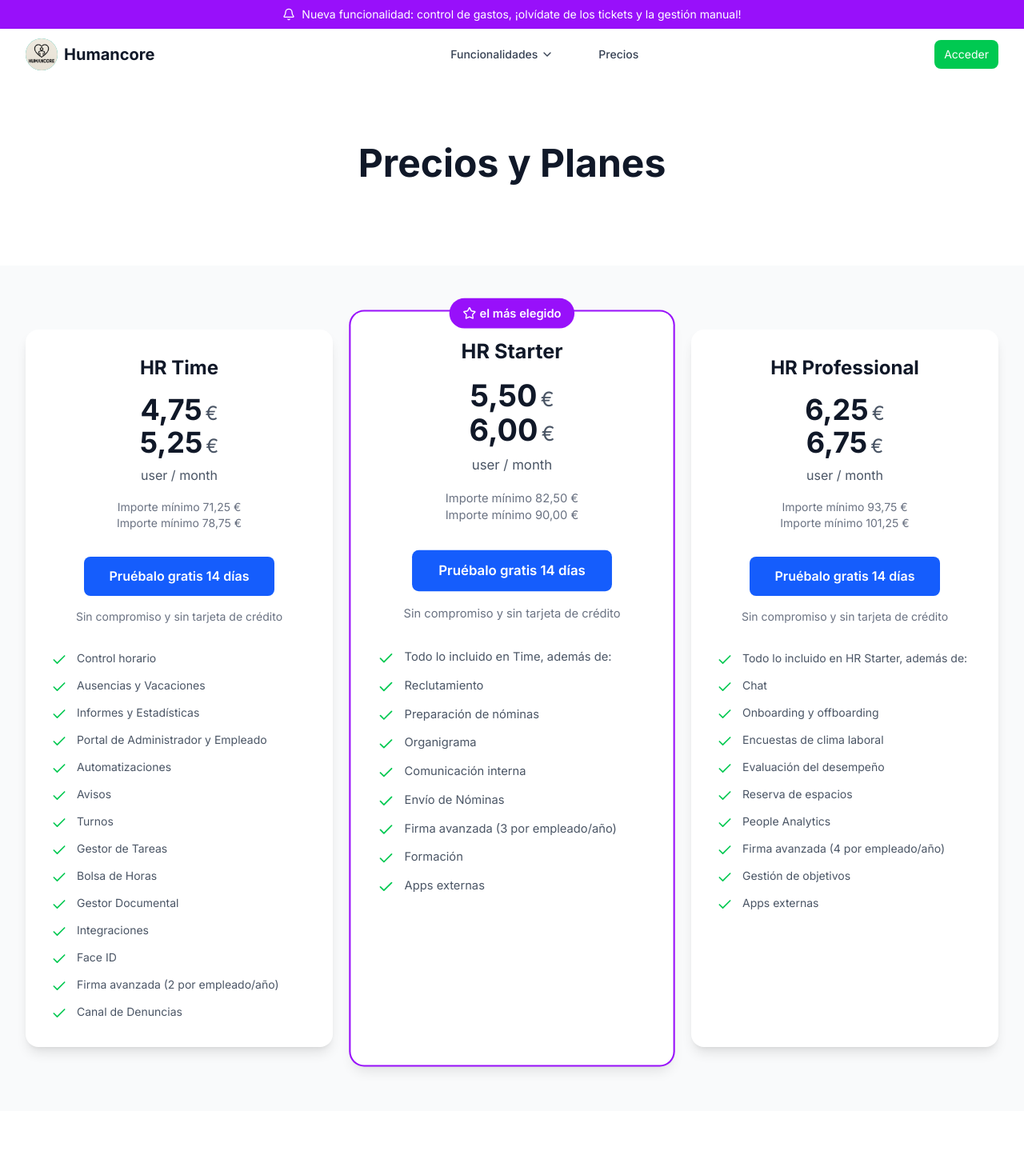
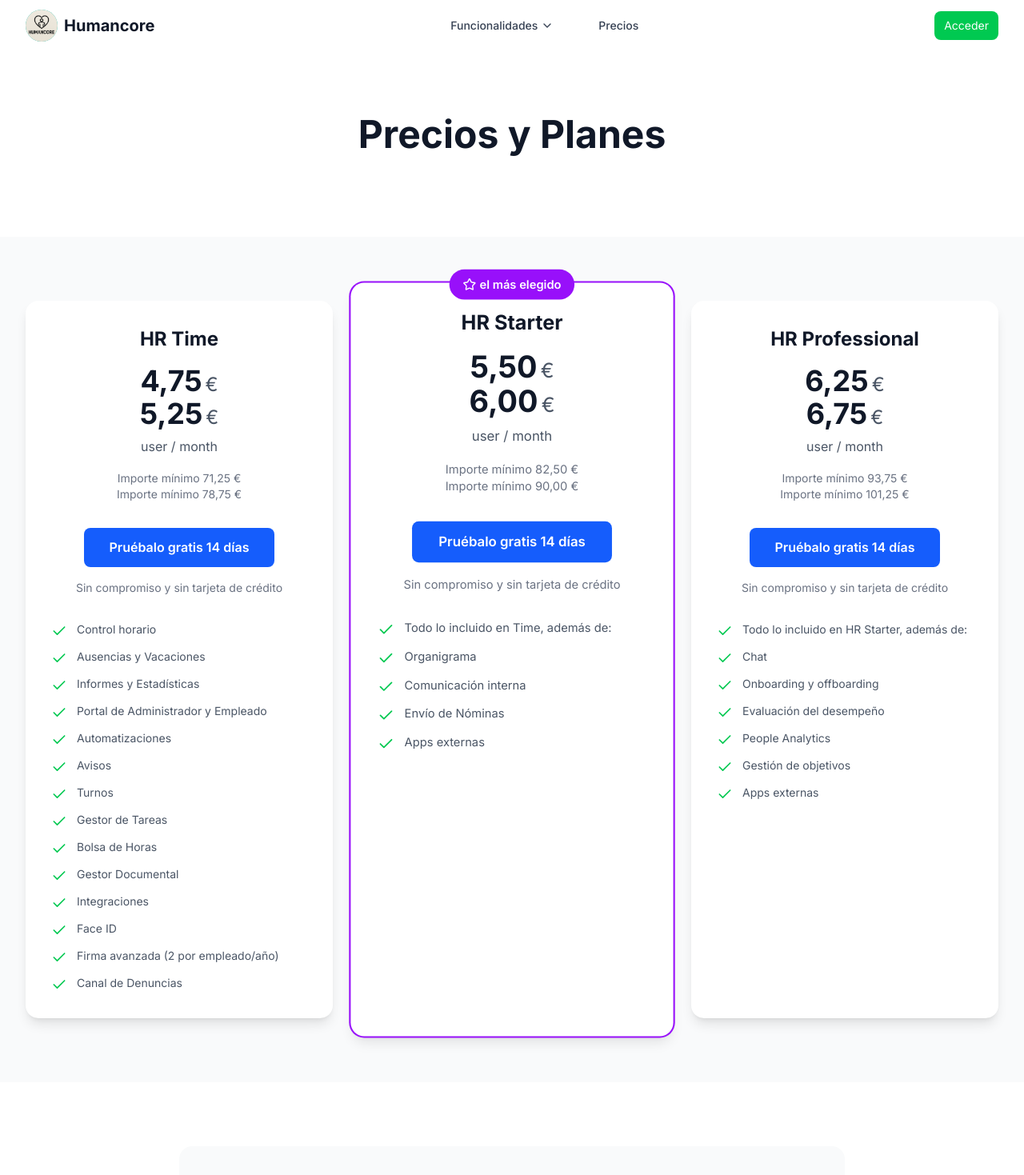
Before and after one commit to alpb178/landing-page-tikneo, a Next.js app: page /pricing in a window 1280 px wide. Shown: the top 1469 px of the page at 80% size. Built offline with nearby package versions, Linux system fonts and the light colour scheme.

Commit message:
Update components: simplify Header, Hero, Features and Pricing pages

```diff
--- a/src/app/pricing/page.tsx
+++ b/src/app/pricing/page.tsx
@@ -40,13 +40,9 @@
       minAnnual: "82,50 €",
       features: [
         "Todo lo incluido en Time, además de:",
-        "Reclutamiento",
-        "Preparación de nóminas",
         "Organigrama",
         "Comunicación interna",
         "Envío de Nóminas",
-        "Firma avanzada (3 por empleado/año)",
-        "Formación",
         "Apps externas",
       ],
       popular: true,
@@ -63,11 +59,8 @@
         "Todo lo incluido en HR Starter, además de:",
         "Chat",
         "Onboarding y offboarding",
-        "Encuestas de clima laboral",
         "Evaluación del desempeño",
-        "Reserva de espacios",
         "People Analytics",
-        "Firma avanzada (4 por empleado/año)",
         "Gestión de objetivos",
         "Apps externas",
       ],
--- a/src/components/Features.tsx
+++ b/src/components/Features.tsx
@@ -43,7 +43,6 @@
       title: "Horas extra",
       description:
         "Crea reglas para contabilizar las horas extra y asígnales distintos precios en función del día o la hora en que se realicen para que el sistema te ayude a calcular el pago. Además, establece límites al número de horas y avisa a tus empleados cuando los alcancen.",
-      link: "Más detalles",
     },
     {
       icon: BarChart3,
--- a/src/components/Header.tsx
+++ b/src/components/Header.tsx
@@ -13,7 +13,7 @@
   BarChart3,
   Tablet,
   Users,
-  User,
+  Zap,
 } from "lucide-react";
 import Link from "next/link";
 import Image from "next/image";
@@ -23,27 +23,6 @@
 
   return (
     <>
-      {/* Top Banner */}
-      <div className="bg-purple-600 text-white py-2">
-        <div className="max-w-7xl mx-auto px-4 sm:px-6 lg:px-8">
-          <div className="flex items-center justify-center text-xs sm:text-sm">
-            <Bell className="h-3 w-3 sm:h-4 sm:w-4 mr-2" />
-            <span className="text-center">
-              <span className="hidden sm:inline">
-                Nueva funcionalidad: control de gastos, ¡olvídate de los tickets
-                y la gestión manual!
-              </span>
-              <span className="sm:hidden">
-                Nueva funcionalidad: control de gastos!
-                <a href="#" className="underline ml-1">
-                  Más info
-                </a>
-              </span>
-            </span>
-          </div>
-        </div>
-      </div>
-
       {/* Main Header */}
       <header className="bg-white shadow-sm">
         <div className="max-w-7xl mx-auto px-4 sm:px-6 lg:px-8">
@@ -110,6 +89,15 @@
                           className="flex items-center p-3 rounded-lg hover:bg-gray-50 transition-colors"
                         >
                           <div className="w-8 h-8 bg-purple-100 rounded-lg flex items-center justify-center mr-3">
+                            <Zap className="h-4 w-4 text-purple-600" />
+                          </div>
+                          <span className="text-sm text-gray-700">Gastos</span>
+                        </a>
+                        <a
+                          href="/shift-planning"
+                          className="flex items-center p-3 rounded-lg hover:bg-gray-50 transition-colors"
+                        >
+                          <div className="w-8 h-8 bg-purple-100 rounded-lg flex items-center justify-center mr-3">
                             <Calendar className="h-4 w-4 text-purple-600" />
                           </div>
                           <span className="text-sm text-gray-700">
@@ -124,7 +112,7 @@
                             <Globe className="h-4 w-4 text-purple-600" />
                           </div>
                           <span className="text-sm text-gray-700">
-                            Teletrabajo
+                            Movilidad
                           </span>
                         </a>
                       </div>
@@ -168,7 +156,7 @@
                             <Clock className="h-4 w-4 text-blue-600" />
                           </div>
                           <span className="text-sm text-gray-700">
-                            Bolsa de horas
+                            Checklist
                           </span>
                         </a>
                         <a
--- a/src/components/Hero.tsx
+++ b/src/components/Hero.tsx
@@ -12,7 +12,7 @@
   return (
     <>
       {/* Main Hero Section */}
-      <section className="bg-white py-20">
+      <section className="bg-white pt-10">
         <div className="max-w-7xl mx-auto px-4 sm:px-6 lg:px-8">
           <div>
             <h1 className="text-4xl md:text-6xl font-bold text-gray-900 mb-6 leading-tight">
```
